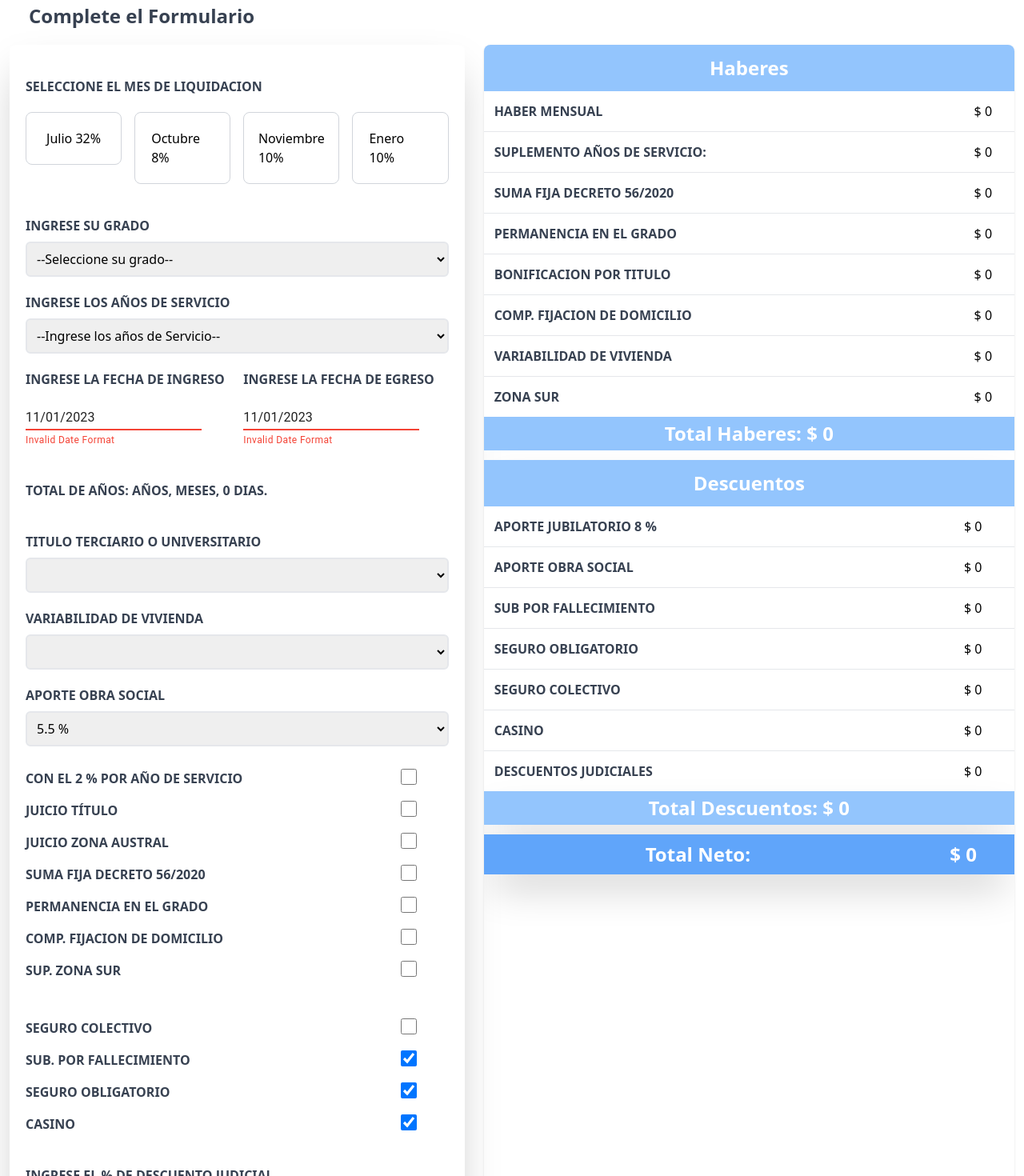
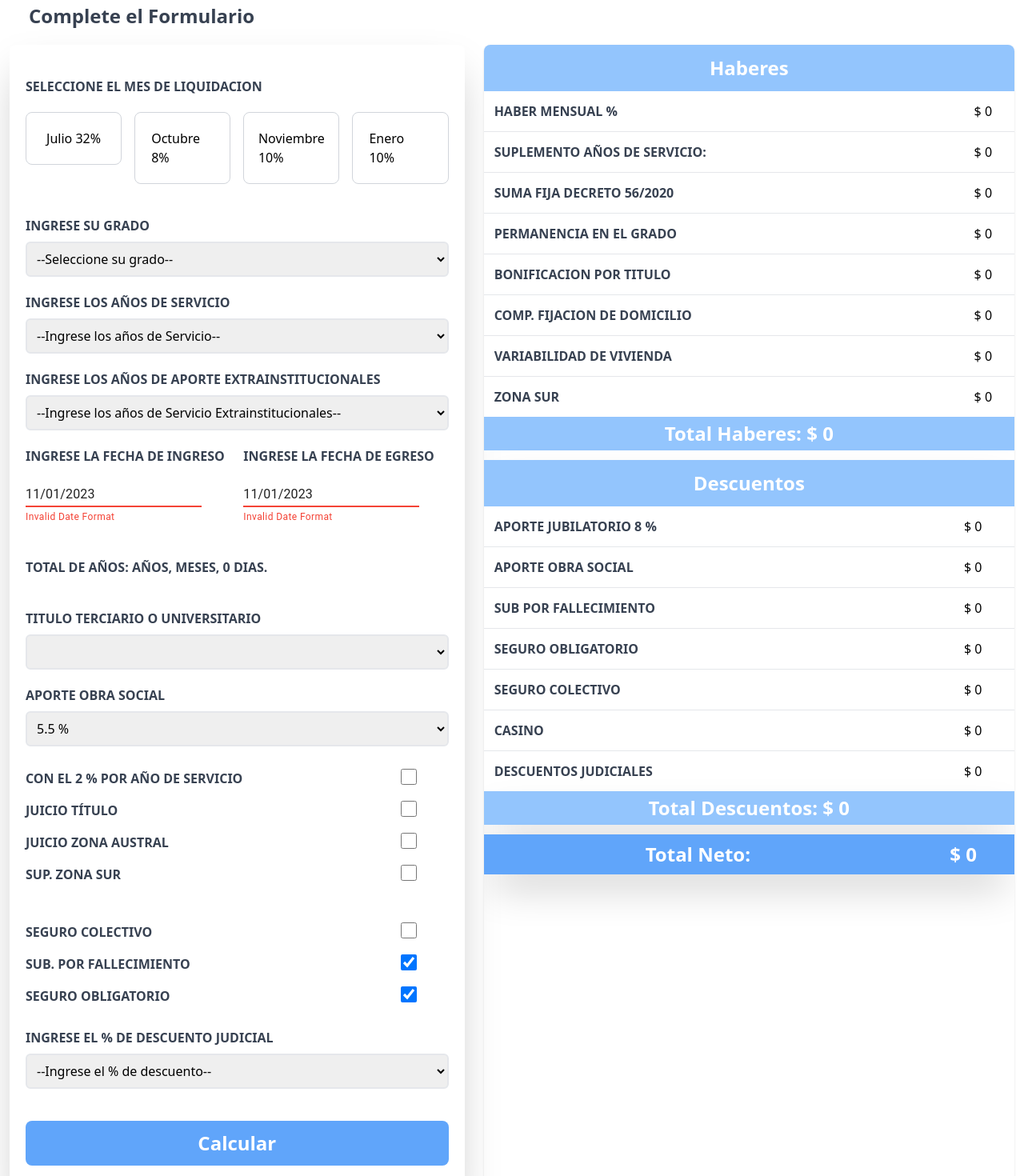
Before and after one commit to LeonelReyes/liquidacion-spf-main, a React (Vite) app: page / in a window 1280 px wide. Shown: the part 220-1690 px from the top of the page at 80% size. Built offline with nearby package versions, Linux system fonts and the light colour scheme; what tailwindcss-tables would draw is missing.

Commit message:
Se actualizan años extrainstitucionales y formulas

```diff
--- a/src/components/Calcular.jsx
+++ b/src/components/Calcular.jsx
@@ -22,13 +22,20 @@ const nomGrado = ['Inspector Generl', 'Prefecto', 'Subprefecto', 'Alcaide Mayor'
 const porcObra = [0, 5.5, 6.5, 7.5]
 
 
+const porcentajeOficial = [0.3,	0.34, 0.38, 0.42, 0.46, 0.5, 0.53, 0.56, 0.59, 0.62, 0.65, 0.69, 0.73, 0.77, 0.81, 0.85, 0.88, 0.91, 0.94, 0.97, 1, 1, 1, 1, 1, 1]
+
+const porcentajeSuboficial = [0.3, 0.34, 0.38, 0.42, 0.46, 0.5, 0.55, 0.6, 0.65, 0.7, 0.75, 0.8, 0.85, 0.9, 0.95, 1, 1, 1, 1, 1, 1, 1, 1, 1, 1, 1]
+
+
 const Calcular = ({datosAgente, setDatosAgente}) => {
 
-    const { grado, anios, titulo, variabilidad, obra, juicioAnios, juicioTitulo, juicioZona, decreto56, antiguedad, fijacion, zona, subPorFallecimiento, segObligatorio, casino, segColectivo, descJudi, mesLiqui } = datosAgente
+    const { grado, anios, aniosAfuera, titulo, variabilidad, obra, juicioAnios, juicioTitulo, juicioZona, decreto56, antiguedad, fijacion, zona, subPorFallecimiento, segObligatorio, casino, segColectivo, descJudi, mesLiqui } = datosAgente
 
     let totalHaberes = 0
     let totalDescuentos = 0
     let totalSueldoNeto = 0
+
+    let porcentajeMostrar= ''
 
     let haberMensual = 0
     let supAniosDeServicio = 0
@@ -53,7 +60,18 @@ const Calcular = ({datosAgente, setDatosAgente}) => {
 
 
     if (grado){
-        haberMensual = (Number(haberesPorGrado[grado])* Number(pocentajeAumento[mesLiqui])).toFixed(2)
+        //Aca tenemos que multiplicar por el porcentaje correspondiente a los años de aporte y de afuera
+        if (grado < 9){
+            haberMensual = (Number(haberesPorGrado[grado])* Number(pocentajeAumento[mesLiqui]) * porcentajeOficial [(Number(anios) + Number(aniosAfuera)) - 10]).toFixed(2)
+            porcentajeMostrar= (porcentajeOficial [(Number(anios) + Number(aniosAfuera)) - 10])* 100
+        } else if (grado > 8) {
+            haberMensual = (Number(haberesPorGrado[grado])* Number(pocentajeAumento[mesLiqui]) * porcentajeSuboficial [(Number(anios)+ Number(aniosAfuera)) - 10]).toFixed(2)
+            porcentajeMostrar= (porcentajeSuboficial [(Number(anios)+ Number(aniosAfuera)) - 10])* 100
+        }
+    }
+
+    if (grado){
+        // haberMensual = (Number(haberesPorGrado[grado])* Number(pocentajeAumento[mesLiqui])).toFixed(2)
 
         if (juicioAnios){
             supAniosDeServicio = ((Number(haberMensual) * 0.02) * Number(anios) ).toFixed(2)
@@ -231,7 +249,7 @@ const Calcular = ({datosAgente, setDatosAgente}) => {
         <table className="w-full bg-white shadow-xl">
             <tbody className="divide-y divide-gray-200 ">
                 <tr>
-                    <td><h3 className=" text-gray-700 uppercase font-bold m-3">Haber Mensual</h3></td>
+                    <td><h3 className=" text-gray-700 uppercase font-bold m-3">Haber Mensual {porcentajeMostrar} %</h3></td>
                     <td><h4 className="w-auto">$ {haberMensual}</h4></td>
                 </tr>
 
--- a/src/components/Formulario.jsx
+++ b/src/components/Formulario.jsx
@@ -25,6 +25,7 @@ const Formulario = ({datosAgente, setDatosAgente}) => {
 
     const [grado, setGrado] = useState ('');
     const [anios, setAnios] = useState ('');
+    const [aniosAfuera, setAniosAfuera] = useState ('');
     const [titulo, setTitulo] = useState ('');
     const [variabilidad, setVariabilidad] = useState ('0');
     const [obra, setObra] = useState ('1');
@@ -68,6 +69,7 @@ const Formulario = ({datosAgente, setDatosAgente}) => {
 
             grado,
             anios,
+            aniosAfuera,
             titulo,
             variabilidad,
             obra,
@@ -98,6 +100,7 @@ const Formulario = ({datosAgente, setDatosAgente}) => {
        // Reiniciar el form
         setGrado('')
         setAnios('')
+        setAniosAfuera('')
         setTitulo('')
         setVariabilidad('0')
         setObra('1')
@@ -272,6 +275,28 @@ const Formulario = ({datosAgente, setDatosAgente}) => {
                     </select>
                 </div>
 
+                <div className="mb-5">
+                    <label htmlFor="aniosAfuera" className="block text-gray-700 uppercase font-bold">
+                        Ingrese los años de Aporte extrainstitucionales
+                    </label>
+
+
+                    <select name="aniosAfuera" id="aniosAfuera" className="border-2 w-full p-2 mt-2 placeholder-gray-400 rounded-md"
+                        value={aniosAfuera}
+                        onChange={ (e) => setAniosAfuera(e.target.value) }
+                    >
+                        <option value="">--Ingrese los años de Servicio Extrainstitucionales--</option>
+                        {
+                            arrayAnios.map ((item, i) => (
+
+                                <option key= {"arrayAnios" +i } value= {i}> {item}  </option>
+                            ))
+                        }
+
+                    </select>
+
+                </div>
+
                 <div className='grid grid-cols-2 gap-x-4  mx-auto'>
 
                     <div className="mb-10">
@@ -331,7 +356,7 @@ const Formulario = ({datosAgente, setDatosAgente}) => {
 
                 </div>
 
-                <div className="mb-5">
+                {/* <div className="mb-5">
                     <label htmlFor="strVar" className="block text-gray-700 uppercase font-bold">
                         Variabilidad de vivienda
                     </label>
@@ -352,7 +377,7 @@ const Formulario = ({datosAgente, setDatosAgente}) => {
                     </select>
 
 
-                </div>
+                </div> */}
 
                 <div className="mb-5">
                     <label htmlFor="obra" className="block text-gray-700 uppercase font-bold">
@@ -411,7 +436,7 @@ const Formulario = ({datosAgente, setDatosAgente}) => {
 
                 </div>
 
-                <div className="flex justify-between py-2 pr-10">
+                {/* <div className="flex justify-between py-2 pr-10">
                     <label htmlFor="decreto56" className="block text-gray-700 uppercase font-bold ">
                         Suma fija Decreto 56/2020
                     </label>
@@ -422,9 +447,9 @@ const Formulario = ({datosAgente, setDatosAgente}) => {
                     onChange={ (e) => setDecreto56(e.target.checked) }
                     />
 
-                </div>
+                </div> */}
 
-                <div className="flex justify-between py-2 pr-10">
+                {/* <div className="flex justify-between py-2 pr-10">
                     <label htmlFor="antiguedad" className="block text-gray-700 uppercase font-bold ">
                         Permanencia en el Grado
                     </label>
@@ -448,7 +473,7 @@ const Formulario = ({datosAgente, setDatosAgente}) => {
                         onChange={ (e) => setFijacion(e.target.checked) }
                         disabled = {cobraVar}
                         />
-                    </div>
+                    </div> */}
 
 
 
@@ -489,7 +514,7 @@ const Formulario = ({datosAgente, setDatosAgente}) => {
                     />
                 </div>
 
-                <div className="flex justify-between py-2 pr-10 ">
+                <div className="flex justify-between py-2 pr-10 mb-5">
                     <label htmlFor="segObligatorio" className="block text-gray-700 uppercase font-bold">
                         Seguro Obligatorio
                     </label>
@@ -500,7 +525,7 @@ const Formulario = ({datosAgente, setDatosAgente}) => {
                     />
                 </div>
 
-                <div className="flex justify-between py-2 pr-10 pb-10">
+                {/* <div className="flex justify-between py-2 pr-10 pb-10">
                     <label htmlFor="casino" className="block text-gray-700 uppercase font-bold">
                         Casino
                     </label>
@@ -509,10 +534,10 @@ const Formulario = ({datosAgente, setDatosAgente}) => {
                     checked={casino}
                     onChange={ (e) => setCasino(e.target.checked) }
                     />
-                </div>
+                </div> */}
 
 
-                    <div className="mb-5 pb-10">
+                    <div className="mb-5 pb-5">
                         <label htmlFor="idDescJudi" className="block text-gray-700 uppercase font-bold">
                             Ingrese el % de Descuento Judicial
                         </label>
```
